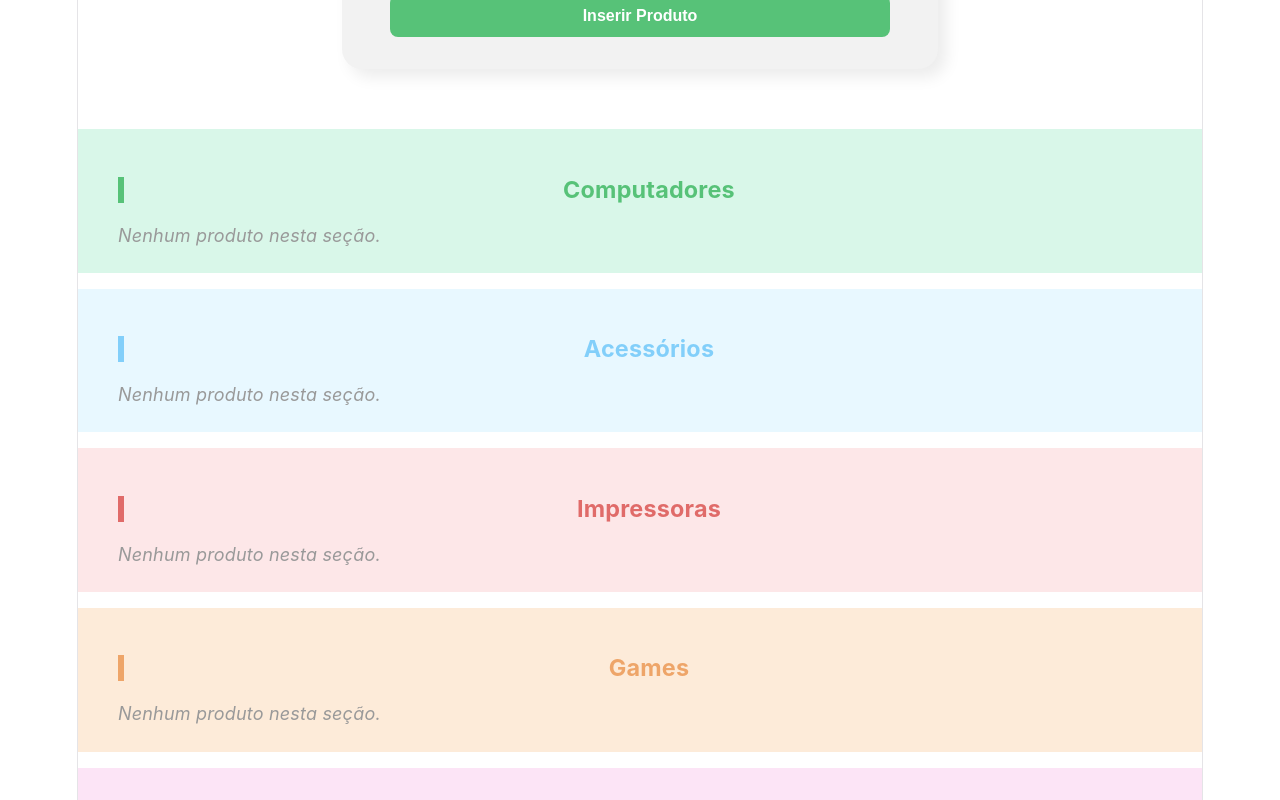
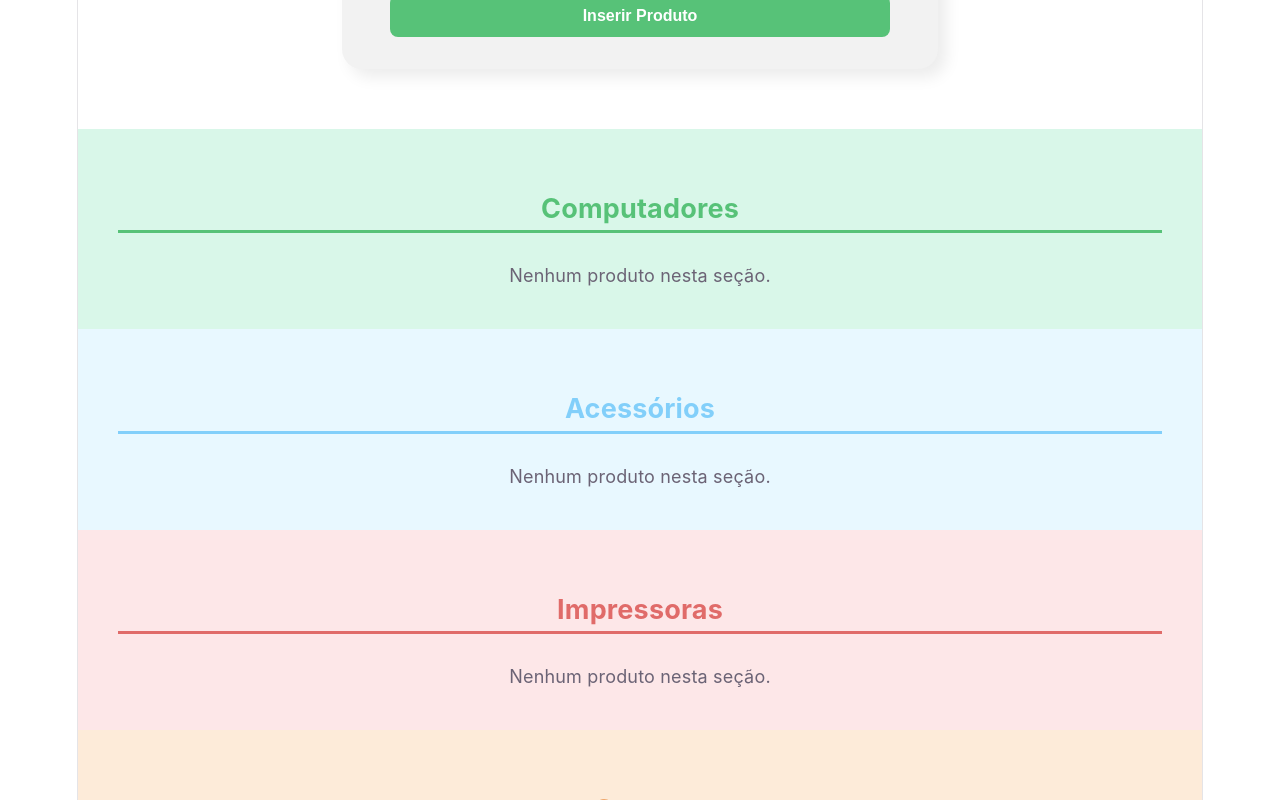
Before and after one commit to Stephanie-marys/Prova1_PRW2, a React (Vite) app: page / in a window 1280 px wide. Shown: the part 1200-2000 px from the top of the page. Built offline with nearby package versions, Linux system fonts and the light colour scheme.

Commit message:
Inserindo os produtos

```diff
--- a/src/componentes/Secao/Secao.jsx
+++ b/src/componentes/Secao/Secao.jsx
@@ -12,7 +12,7 @@ const Secao = ({ nome, corPrimaria, corSecundaria, produtos }) => {
         {produtos.length === 0
           ? <p className="secao-vazia">Nenhum produto nesta seção.</p>
           : produtos.map((produto, i) => (
-              <ProdutoCard key={i} {...produto} />
+              <Produtos key={i} {...produto} />
             ))
         }
       </div>
--- a/src/componentes/Secao/secao.css
+++ b/src/componentes/Secao/secao.css
@@ -1,22 +1,23 @@
 .secao {
-  padding: 24px 40px;
-  margin: 16px 0;
+  padding: 40px;
+  margin: 0;
 }
 
 .secao-titulo {
-  border-left: 6px solid;
-  padding-left: 12px;
-  margin-bottom: 20px;
-  font-size: 1.3rem;
+  text-align: center;
+  font-size: 1.5rem;
+  font-weight: bold;
+  color: #333;
+  margin-bottom: 30px;
+  padding-bottom: 8px;
+  border-bottom: 3px solid;
+  display: inline-block;
+  width: 100%;
 }
 
 .produtos {
   display: flex;
   flex-wrap: wrap;
-  gap: 20px;
+  justify-content: center;
+  gap: 30px;
 }
-
-.secao-vazia {
-  color: #999;
-  font-style: italic;
-}
```
Also changed, not shown: src/componentes/Marcas/marca.css (+28 -16 lines), src/componentes/Marcas/marca.jsx (+6 -6 lines).
